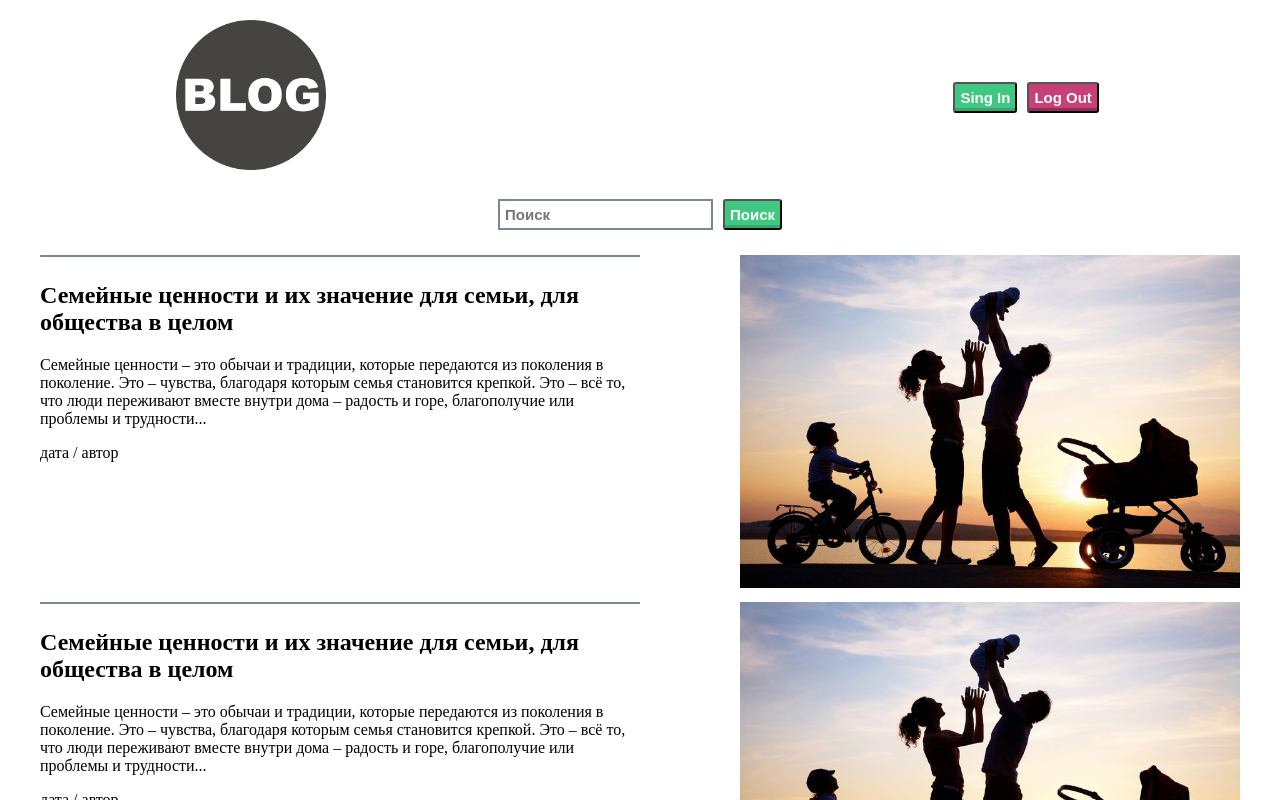
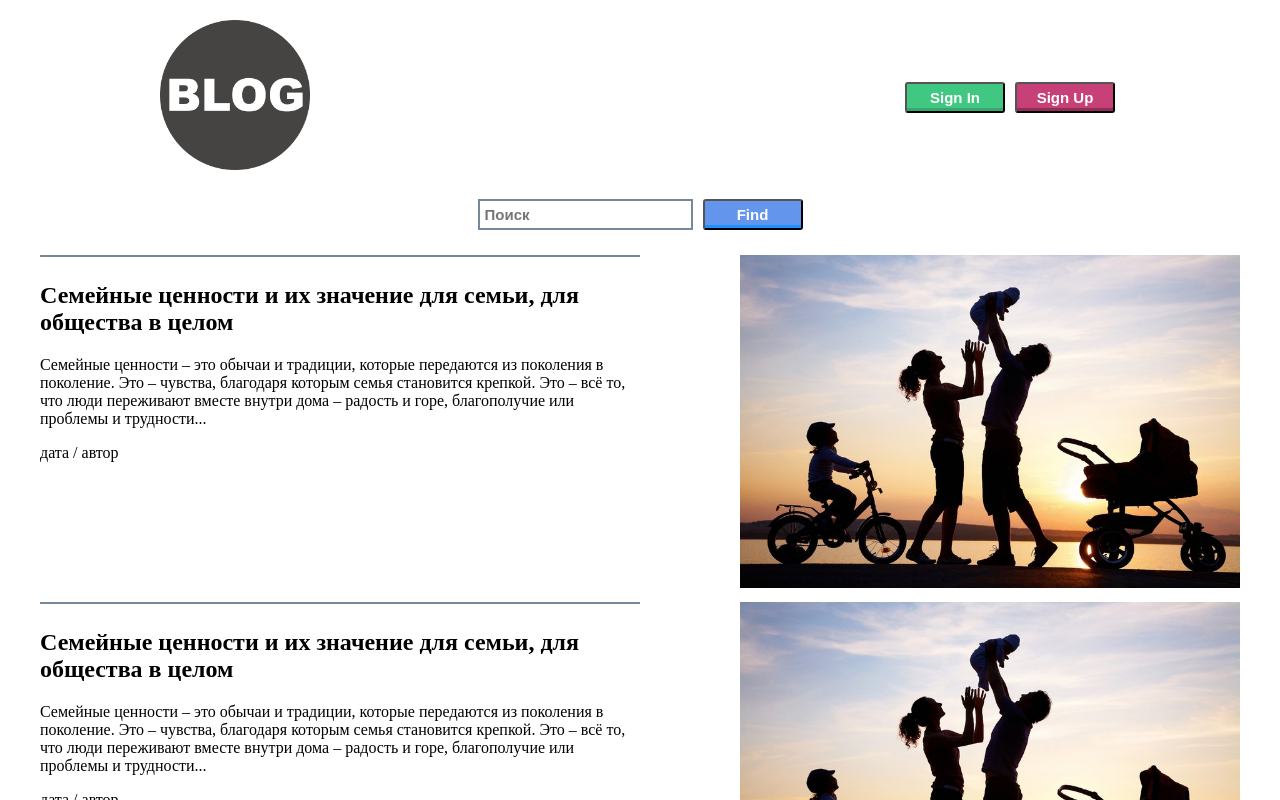
Before and after one commit to onotole-ololoev/redux_app, a React (Create React App) app: page / in a window 1280 px wide. Shown: the top 800 px of the page. Built offline with nearby package versions, Linux system fonts and the light colour scheme.

Commit message:
input component created

```diff
--- a/src/App.js
+++ b/src/App.js
@@ -30,7 +30,7 @@ export default function App() {
               <Header active={modalActive} setActive={setModalActive}/>
               <div className='filter-box'>
                 <Filter />
-                <Button variant='btn' label='Поиск'/>
+                <Button variant='find' label='Find'/>
               </div>
               <PostList />
               <Modal active={modalActive} setActive={setModalActive}/>
--- a/src/components/button/button.css
+++ b/src/components/button/button.css
@@ -1,4 +1,5 @@
 .btn {
+    min-width: 100px;
     margin: 5px;
     font-weight: bold;
     font-size: 15px;
@@ -12,10 +13,17 @@
 .btn:hover {
     background: rgb(53, 167, 110);
 }
-.btn--out {
+.btn--Up {
     background: rgb(199, 64, 120);
     box-shadow: 0 -3px rgb(145, 45, 87) inset;
 }
-.btn--out:hover {
+.btn--Up:hover {
     background: rgb(145, 45, 87);
 }
+.btn--find {
+    background: rgb(100, 149, 237);
+    box-shadow: 0 -3px rgb(30, 144, 255) inset;
+}
+.btn--find:hover {
+    background: rgb(30, 144, 255);
+}
--- a/src/components/button/index.js
+++ b/src/components/button/index.js
@@ -3,15 +3,19 @@ import './button.css';
 
 const Button = ({variant, label, active, setActive}) => {
 
-    let className='btn';
-    let onclick;
-    if (variant === 'sing') {
+    let className='btn',
+        onclick,
+        type;
+
+    if (variant === 'signIn') {
         className = 'btn'
         onclick = () => setActive(true);
-    } else if (variant === 'out') {
-        className = 'btn btn--out'
-    } else if (variant === 'btn'){
-        className = 'btn'
+    } else if (variant === 'signUp') {
+        className = 'btn btn--Up'
+    } else if (variant === 'find'){
+        className = 'btn btn--find'
+    } else if (variant === 'submit'){
+        type = 'submit'
     }
 
 
@@ -19,6 +23,7 @@ const Button = ({variant, label, active, setActive}) => {
         <button
             className={className}
             onClick={onclick}
+            type={type}
         >{label}</button>
     )
 }
--- a/src/components/header/index.js
+++ b/src/components/header/index.js
@@ -11,8 +11,8 @@ const Header = ({active, setActive}) => {
                 <img src={logo} alt='logo' className='logo'/>
             </div>
             <div>
-                <Button variant='sing' label='Sing In' active={active} setActive={setActive}/>
-                <Button variant='out' label='Log Out' />
+                <Button variant='signIn' label='Sign In' active={active} setActive={setActive}/>
+                <Button variant='signUp' label='Sign Up' />
             </div>
         </div>
     )
--- /dev/null
+++ b/src/components/input/index.js
@@ -0,0 +1,20 @@
+import React from "react";
+import './input.css';
+
+const Input = ({variant}) => {
+
+    let type,
+        placeholder;
+    if (variant === 'login') {
+        type = 'text';
+        placeholder = 'Enter login'
+    } else if (variant === 'password') {
+        type = 'password';
+        placeholder = 'Enter password'
+    }
+
+    return (
+        <input className='input' type={type} placeholder={placeholder}/>
+    )
+};
+export default Input;
--- /dev/null
+++ b/src/components/input/input.css
@@ -0,0 +1,12 @@
+.input {
+
+    padding: 5px;
+    font-size: 14px;
+    border: 2px solid #ccc;
+    border-radius: 4px;
+}
+.input:focus {
+    border-color: #66afe9;
+    outline: 0;
+    box-shadow: inset 0 1px 1px rgb(0 0 0 / 8%), 0 0 8px rgb(102 175 233 / 60%);
+}
--- a/src/components/modal/index.js
+++ b/src/components/modal/index.js
@@ -1,12 +1,30 @@
 import React from "react";
 import './modal.css'
+import Button from "../button";
+import Input from "../input";
 
 const Modal = ({active, setActive}) => {
 
     return (
         <div className={active ? 'modal active' : 'modal'} onClick={() => setActive(false)}>
             <div className='modal--content' onClick={(e) => e.stopPropagation()}>
-                <p>nglkkb fkgj fgb klfg fkl fk bfgb flgbflbflgbfg</p>
+                <form className='modal--form'>
+                    <div className='modal--form_item'>
+                        <label>Login*</label>
+                        <Input variant='login' />
+                        <div className="error-message">Username is a required field.</div>
+                    </div>
+                    <div className='modal--form_item'>
+                        <label>Password*</label>
+                        <Input variant='password' />
+                        <div className="error-message">Password is a required field.</div>
+                    </div>
+                    <Button variant='submit' label='Enter'/>
+                </form>
+                <div className='modal--form_links'>
+                    <a href='#' className='modal--form_link'>Forgot password</a>
+                    <a href='#' className='modal--form_link'>Create an account</a>
+                </div>
             </div>
         </div>
     )
--- a/src/components/modal/modal.css
+++ b/src/components/modal/modal.css
@@ -18,6 +18,42 @@
     border-radius: 12px;
     background-color: white;
 
-
+}
+.modal--form {
+    display: flex;
+    flex-direction: column;
+    align-items: center;
+}
+.modal--form_item {
+    display: flex;
+    flex-direction: column;
+    justify-content: flex-start;
+    margin-bottom: 10px;
+}
+label {
+    font-weight: bold;
+    display: block;
+    margin-bottom: 3px;
+}
+.error-message {
+    color: #cc0033;
+    display: inline-block;
+    font-size: 12px;
+    line-height: 15px;
+    margin: 5px 0 0;
+}
+.modal--form_links {
+    display: flex;
+    justify-content: space-between;
 
 }
+.modal--form_link {
+    margin: 5px;
+    color: #23527c;
+    text-decoration: underline transparent;
+    transition: all 0.5s;
+
+}
+.modal--form_link:hover {
+    text-decoration: underline;
+}
```
